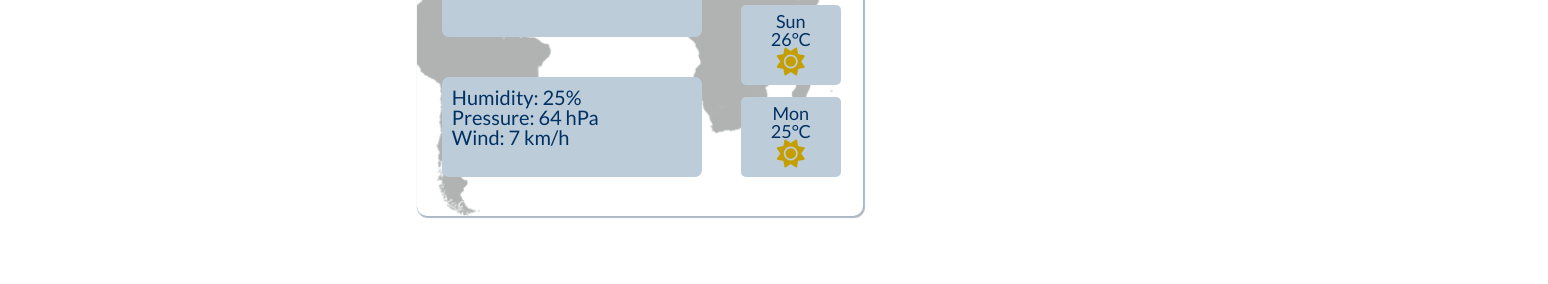
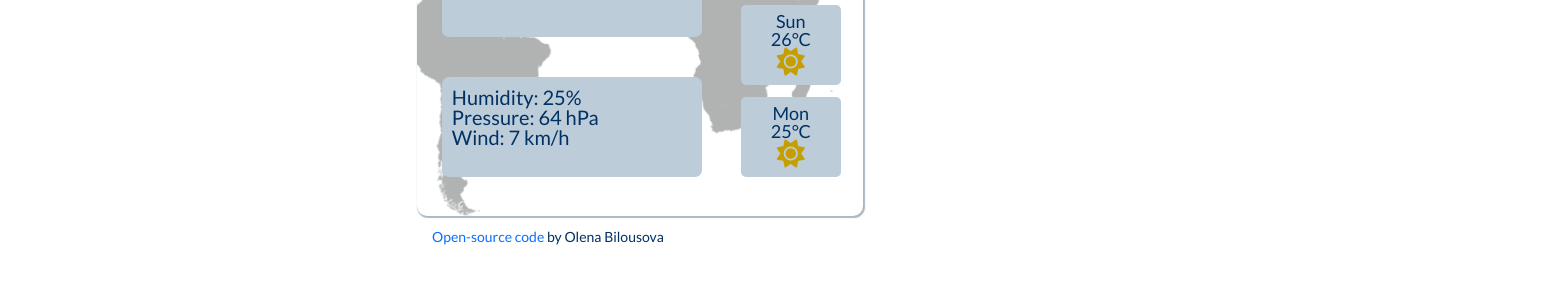
Before and after one commit to BilousovaOlena/first-project, a plain HTML site: page index.html in a window 1280 px wide. Shown: the part 374-658 px from the top of the page, 1548 px wide, since content can reach past the window. Drawn offline with nearby package versions, Linux system fonts and the light colour scheme.

Commit message:
Create a link to GitHub

```diff
--- a/index.html
+++ b/index.html
@@ -125,6 +125,15 @@
           </ul>
         </div>
       </div>
+      <p class="link-down">
+        <a
+          class="my-link"
+          target="_blank"
+          href="https://github.com/BilousovaOlena/first-project"
+          >Open-source code</a
+        >
+        by Olena Bilousova
+      </p>
     </div>
     <script src="src/index.js"></script>
   </body>
--- a/src/styles.css
+++ b/src/styles.css
@@ -138,3 +138,14 @@ li {
 #farenh-new {
   text-decoration: none;
 }
+.link-down {
+  font-family: "Lato", sans-serif;
+  font-size: 14px;
+  color: #003163;
+  position: relative;
+  top: -30px;
+  right: -350px;
+}
+.my-link {
+  text-decoration: none;
+}
```
